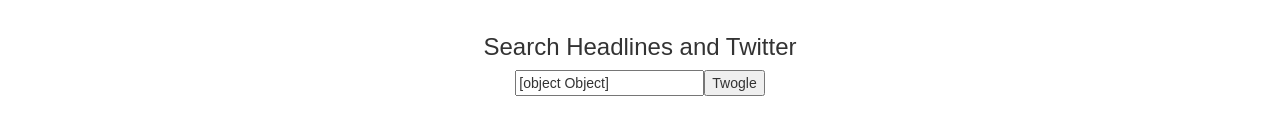
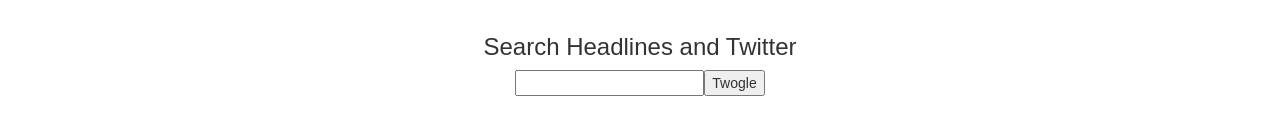
Before and after one commit to kevinYCKim33/twogle_react_client, a React (Create React App) app: page / in a window 1280 px wide. Shown: the part 166-300 px from the top of the page. Built offline with nearby package versions, Linux system fonts and the light colour scheme; no server answers.

Commit message:
turnt searchbox into a class and dare I say container

```diff
--- a/src/actions/searchActions.js
+++ b/src/actions/searchActions.js
@@ -18,7 +18,6 @@ export const storeSearch = (searchKeyWords) => {
     }).then(response => {
       return response.json()
     }).then(search => {
-      debugger;
       dispatch({type: 'STORE_SEARCH', search: search})
     })
   }
@@ -30,7 +29,6 @@ export const retrieveSearches = () => {
       .then(response => {
         return response.json()
       }).then(searches => {
-        debugger;
         dispatch({type: 'RETRIEVE_SEARCHES', prevSearches: searches})
       })
   }
--- a/src/containers/App.js
+++ b/src/containers/App.js
@@ -25,7 +25,11 @@ class App extends Component {
 
         <div className="App-body">
           <div className="flex-heading">
-            <SearchBox/>
+            <SearchBox
+              fetchHeadlines={this.props.fetchHeadlines}
+              deleteTweets={this.props.deleteTweets}
+              fetchTweets={this.props.fetchTweets}
+            />
           </div>
           <br />
           <div id="flex-body">
@@ -67,7 +71,7 @@ const mapDispatchToProps = (dispatch) => {
 }
 
 const mapStateToProps = (state) => {
-  return { tweets: state.tweets, headlines: state.headlines, search: state.search };
+  return { tweets: state.tweets, headlines: state.headlines };
 }
 
 
--- a/src/containers/SearchBox.js
+++ b/src/containers/SearchBox.js
@@ -28,7 +28,7 @@ class SearchBox extends Component {
           <input
             onChange={this.handleOnChange}
             type="text"
-            value={this.props.search}
+            value={this.props.search.keywords}
           />
           <input
             type="submit"
@@ -39,24 +39,6 @@ class SearchBox extends Component {
     )
   }
 }
-
-// const SearchBox = (props) => {
-//   return (
-//     <div className="flex-heading">
-//       <h3> Search Headlines and Twitter </h3>
-//       <form onSubmit={props.handleOnSubmit}>
-//         <input
-//           onChange={props.handleOnChange}
-//           type="text"
-//           value={props.search}
-//         />
-//         <input
-//           type="submit"
-//           value="Twogle"
-//         />
-//       </form>
-//     </div>)
-// }
 
 const mapDispatchToProps = (dispatch) => {
   return bindActionCreators({
--- a/src/reducers/searchReducer.js
+++ b/src/reducers/searchReducer.js
@@ -4,10 +4,8 @@ const searchReducer = (state = {keywords: "", prevSearches: []}, action) => {
     case 'UPDATE_SEARCH':
       return {...state, keywords: action.searchKeyWords}
     case 'STORE_SEARCH':
-      debugger;
       return {...state, prevSearches: [...state.prevSearches, action.search]}
     case 'RETRIEVE_SEARCHES':
-      debugger;
       return {...state, prevSearches: action.prevSearches}
     default:
       return state;
```
